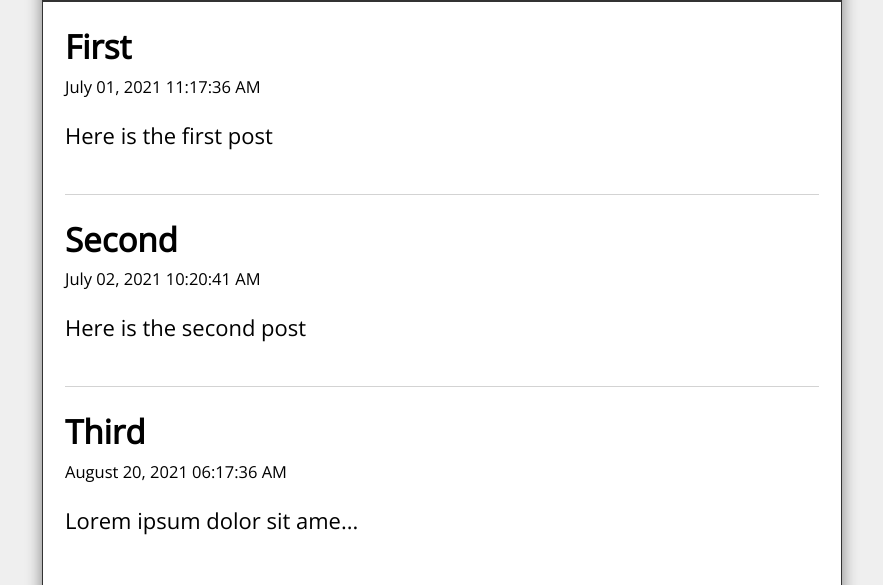
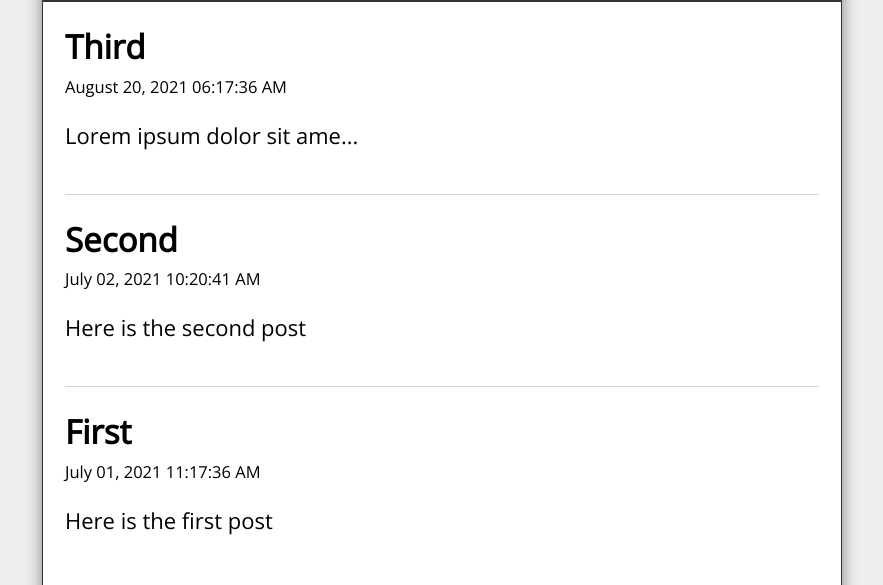
Before and after one commit to aistomin/education, a React (Create React App) app in the folder reactjs-blog/: page / in a window 1280 px wide. Shown: the part 73-658 px from the top of the page, without its empty margins (198-1081 px from the left). Built offline with nearby package versions, Linux system fonts and the light colour scheme.

Commit message:
Lesson 17.4. Search feature.

```diff
--- a/reactjs-blog/src/App.js
+++ b/reactjs-blog/src/App.js
@@ -37,6 +37,14 @@
     const [postBody, setPostBody] = useState('');
     const navigate = useNavigate();
 
+    useEffect(() => {
+        const filteredResults = posts.filter(post =>
+            (post.body.toLowerCase().includes(search.toLowerCase()))
+                || (post.title.toLowerCase().includes(search.toLowerCase()))
+        )
+        setSearchResults(filteredResults.reverse());
+    },[posts, search])
+
     const handleSubmit = (e) => {
         e.preventDefault();
         const id = posts.length ? posts[posts.length - 1].id + 1 : 1;
@@ -65,7 +73,7 @@
             <Header title="React JS Blog"/>
             <Nav search={search} setSearch={setSearch}/>
             <Routes>
-                <Route path="/" element={<Home posts={posts}/>}/>
+                <Route path="/" element={<Home posts={searchResults}/>}/>
                 <Route exact path="/post"
                        element={<NewPost
                            handleSubmit={handleSubmit}
```
